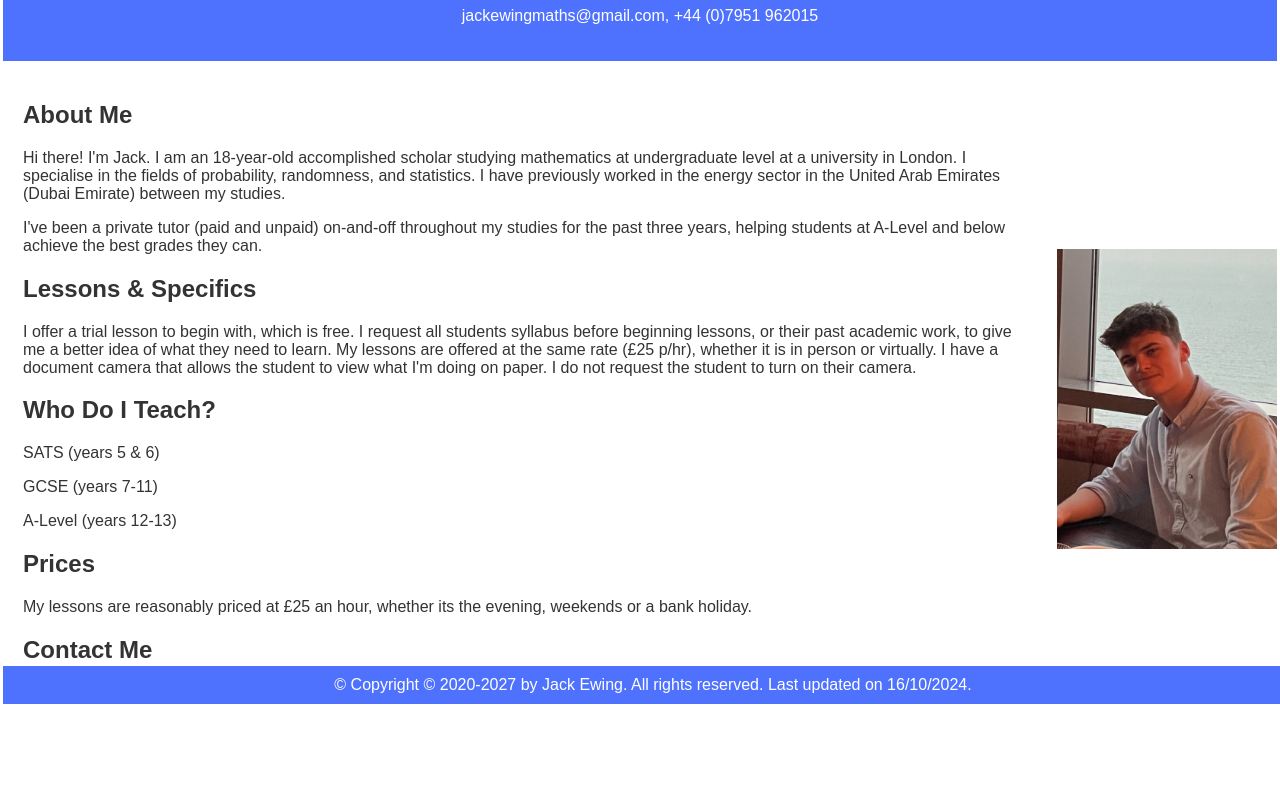
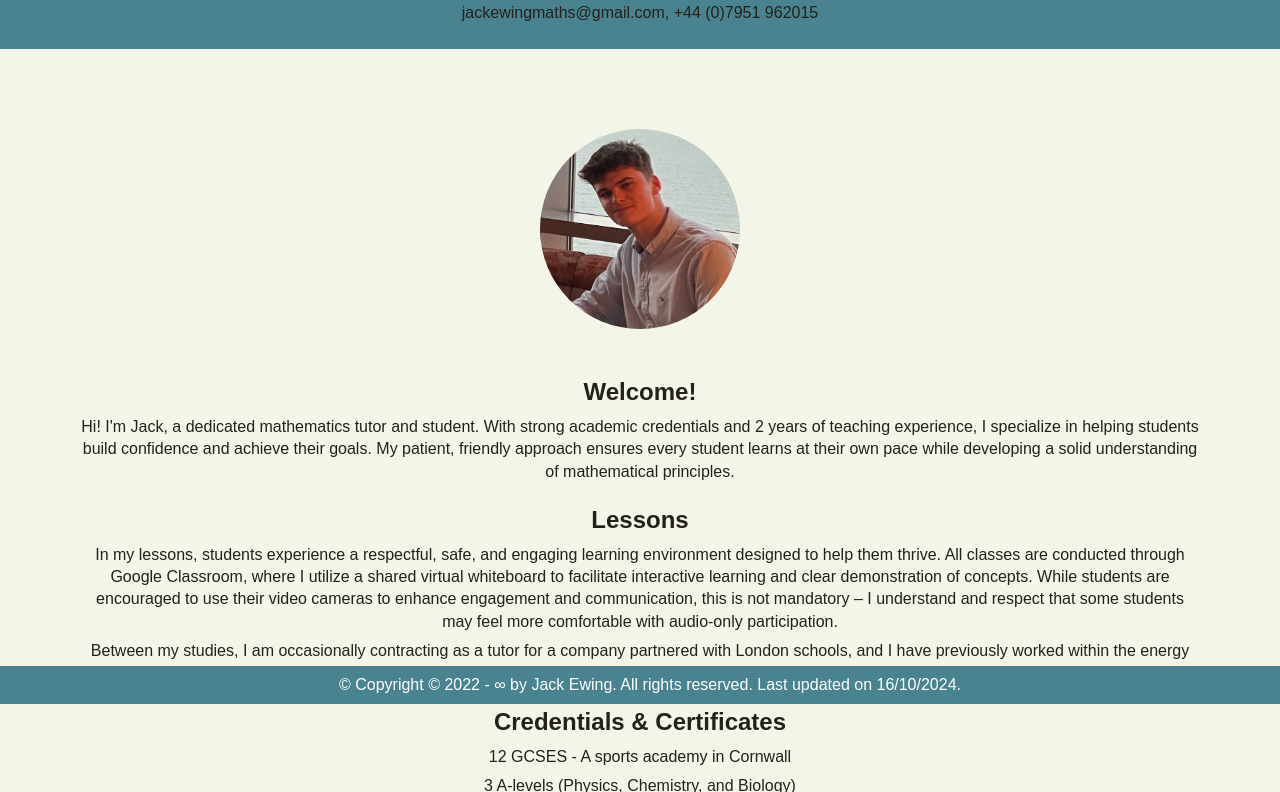
Before and after one commit to jackewingmaths/maths, a plain HTML site: page index.html in a window 1280 px wide. Shown: the part 96-888 px from the top of the page. Before the commit the page ends 837 px from the top, so only its background shows below. Drawn offline with Linux system fonts and the light colour scheme.

Commit message:
Update index.html

```diff
--- a/index.html
+++ b/index.html
@@ -1,49 +1,47 @@
 <!DOCTYPE html>
 <html>
 <head>
+    <meta charset="UTF-8">
+    <meta name="viewport" content="width=device-width, initial-scale=1.0">
     <title>Jack Ewing</title>
     <style>
         body {
+            margin: 0; /* Remove default margin */
             font-family: Arial, sans-serif;
-			background-color: #fff;
-			color: #333;
-			margin: 0;
-			padding: 3px;
+            background-color: #f4f5e9; /* Optional: Set a font family for consistency */
         }
+
         header {
-			background-color: #4f72fe ;
+            background-color: #49838f;
             color: #fff;
             padding: 20px;
             text-align: center;
         }
-		main {
-			display: flex;
-			align-items: center;
-			padding: 20px;
-		}
-		.content {
-			flex: 1;
-			padding-right: 40px;
-		}
-		.portrait {
-			width: 200px;
-			height: 300px;
-			border-radius: 50%;
-			overflow: ;
-		}
-		.portrait img {
-			width: 110%;
-			height: 100%;
-			object-fit: cover;
-		}
+
         footer {
-			background-color: #4f72fe;
+            background-color: #49838f;
             color: #fff;
             text-align: center;
             padding: 10px;
             position: fixed;
             bottom: 0;
             width: 100%;
+        }
+
+        main {
+            padding: 80px; /* Add padding around main content */
+            line-height: 1.4; /* Adjust line height for better spacing */
+            color: #242119;
+        }
+
+        h2 {
+            margin-top: 20px; /* Reduce top margin for headings */
+            margin-bottom: 5px; /* Reduce bottom margin for headings */
+        }
+
+        p {
+            margin: 7px 0; /* Reduce margin for paragraphs */
+            color: #242119;
         }
     </style>
 </head>
@@ -53,34 +51,48 @@
         <p>jackewingmaths@gmail.com, +44 (0)7951 962015</p>
     </header>
     <main>
-		<div class="content">
-			<h2>About Me</h2>
-			<p>Hi there! I'm Jack. I am an 18-year-old accomplished scholar studying mathematics at undergraduate level at a university in London. I specialise in the fields of probability, randomness, and statistics. I have previously worked in the energy sector in the United Arab Emirates (Dubai Emirate) between my studies. </p>
+        <div style="text-align: center;">
+            <div style="width: 200px; height: 200px; border-radius: 50%; overflow: hidden; margin-bottom: 20px; display: inline-block;">
+                <img src="image.png" alt="Jack Ewing" style="width: 100%; height: 100%; object-fit: cover;">
+            </div>
 
-			<p>I've been a private tutor (paid and unpaid) on-and-off throughout my studies for the past three years, helping students at A-Level and below achieve the best grades they can.</p>
+            <h2>Welcome!</h2>
+            <p>Hi! I'm Jack, a dedicated mathematics tutor and student. With strong academic credentials and 2 years of teaching experience, I specialize in helping students build confidence and achieve their goals. My patient, friendly approach ensures every student learns at their own pace while developing a solid understanding of mathematical principles.</p>
 
-			<h2>Lessons & Specifics</h2>
-			<p>I offer a trial lesson to begin with, which is free. I request all students syllabus before beginning lessons, or their past academic work, to give me a better idea of what they need to learn. My lessons are offered at the same rate (£25 p/hr), whether it is in person or virtually. I have a document camera that allows the student to view what I'm doing on paper. I do not request the student to turn on their camera.</p>
+            <h2>Lessons</h2>
+            <p>In my lessons, students experience a respectful, safe, and engaging learning environment designed to help them thrive. All classes are conducted through Google Classroom, where I utilize a shared virtual whiteboard to facilitate interactive learning and clear demonstration of concepts. While students are encouraged to use their video cameras to enhance engagement and communication, this is not mandatory – I understand and respect that some students may feel more comfortable with audio-only participation.</p>
+            <p>Between my studies, I am occasionally contracting as a tutor for a company partnered with London schools, and I have previously worked within the energy sector in the United Arab Emirates (Dubai Emirate). I am also a keen long-distance runner, cyclist and hiker.</p>
+
+            <h2>Credentials & Certificates</h2>
+             <p>12 GCSES - A sports academy in Cornwall</p>
+            <p>3 A-levels (Physics, Chemistry, and Biology) </p>
+            <p>Mathematics (bachelor's degree) - Currently studying</p>
+	<a href="https://mytutor-tutors-academy.thinkific.com/certificates/vkwjdxnvdp">Click here to view my teacher training certificate</a>
+
+	        <h2>Prices</h2>
+            <p>My lessons are reasonably priced at £20 a session (55 minutes), whether it's in the evening, weekends, or a bank holiday.</p>
+
 
             <h2>Who Do I Teach?</h2>
             <p>SATS (years 5 & 6)</p>
             <p>GCSE (years 7-11)</p>
+            <p>Scottish Highers</p>
+            <p>International Baccalaureate</p>
             <p>A-Level (years 12-13)</p>
 
 
-			<h2>Prices</h2>
-			<p>My lessons are reasonably priced at £25 an hour, whether its the evening, weekends or a bank holiday.</p>
-
             <h2>Contact Me</h2>
             <p>Please reach me at jackewingmaths@gmail.com, or +44 (0)7951 962015</p>
-			<p>
-			</p>
+
+            <h2>Testimonials</h2>
+            <h3> Zoe - London </h3>
+            <p>"Such a great find! My daughter used to dread math but Jack has been fantastic - super patient and makes everything click. The online lessons fit perfectly into our crazy schedule! ⭐"</p>
+            <h3> Jordan - Cornwall </h3>
+            <p>"Since Jordan started with Jack a for few months before his GSCEs he's feeling so much better and hoping for great results this august. Such a caring tutor who really gets how to teach. Thank you!!"</p>
+
 
         </div>
-		<div class="portrait">
-			<img src="image.png" alt="Jack Ewing">
-		</div>
     </main>
-	<footer>&copy; Copyright © 2020-2027 by Jack Ewing. All rights reserved. Last updated on 16/10/2024.</footer>
+    <footer>&copy; Copyright © 2022 - ∞ by Jack Ewing. All rights reserved. Last updated on 16/10/2024.</footer>
 </body>
 </html>
```
Lines whose indentation alone changed are shown as unchanged.
